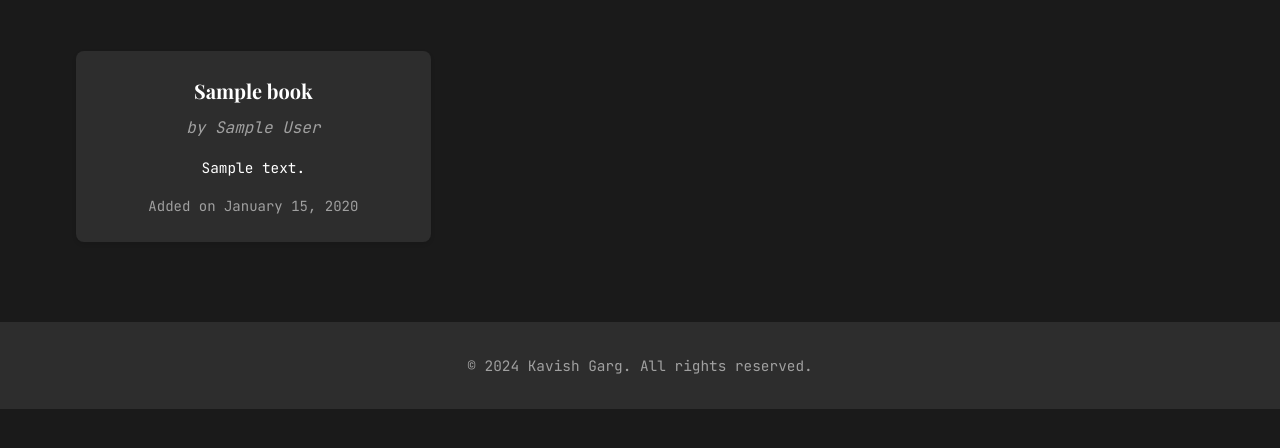
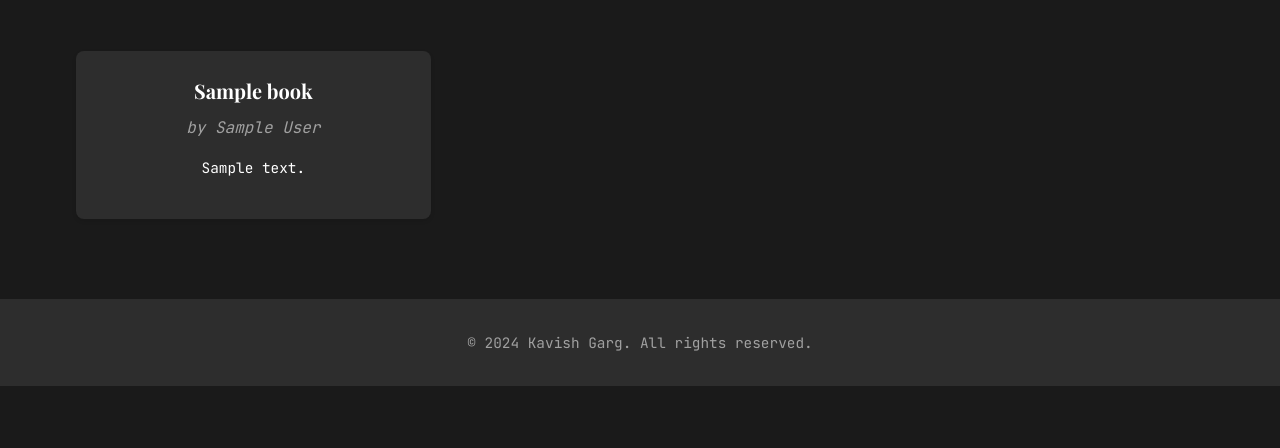
Before and after one commit to thatkavish/personal-website, a Python web app: template templates/books.html in a window 1280 px wide. Shown: the part 243-691 px from the top of the page. Run offline with Jinja, Linux system fonts and the light colour scheme; the template is opened without the code that fills it: most values are stand-ins (such as "Sample title", 1, 10 or a date in 2020).

Commit message:
Remove date display from book entries

```diff
--- a/templates/books.html
+++ b/templates/books.html
@@ -13,7 +13,6 @@
                     <h3 class="book-title">{{ book.title }}</h3>
                     <p class="book-author">by {{ book.author }}</p>
                     <p class="book-notes">{{ book.notes }}</p>
-                    <p class="book-date">Added on {{ book.date_added.strftime('%B %d, %Y') }}</p>
                 </div>
             </div>
             {% endfor %}
@@ -82,11 +81,6 @@
         line-height: 1.6;
     }
 
-    .book-date {
-        font-size: 0.875rem;
-        color: var(--text-secondary);
-    }
-
     @media (max-width: 768px) {
         .books-grid {
             grid-template-columns: 1fr;
```
